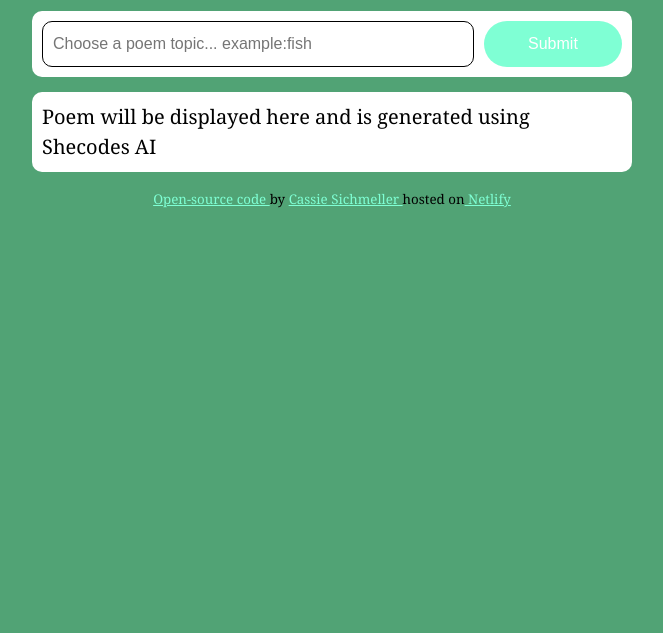
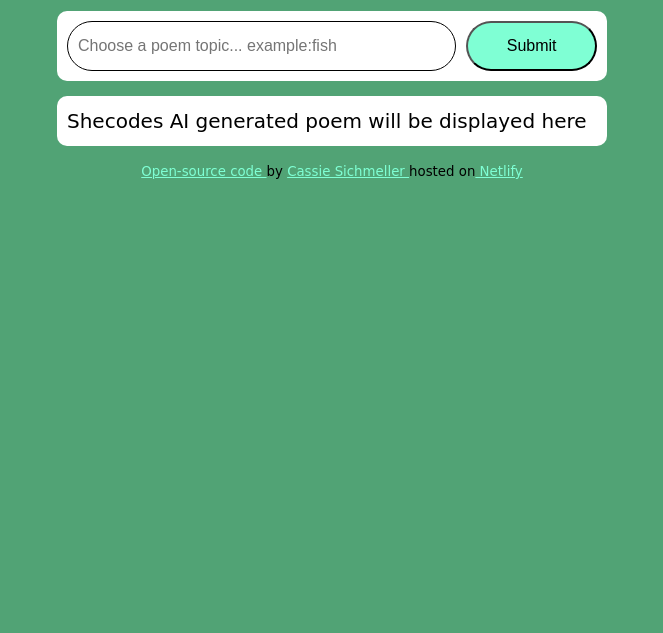
Before and after one commit to CodeCassie4169E1/poem-project, a plain HTML site: page index.html in a window 1280 px wide. Shown: the part 167-800 px from the top of the page, without its empty margins (308-971 px from the left). Drawn offline with nearby package versions, Linux system fonts and the light colour scheme.

Commit message:
final touches commit

```diff
--- a/index.html
+++ b/index.html
@@ -11,7 +11,7 @@
   <body>
     <div class="container">
       <header>
-        <h1>AI Poem Generator</h1>
+        <h1>🅰️ℹ️ Poem Generator 🤖</h1>
       </header>
       <main>
         <form id="poem-form">
@@ -22,10 +22,15 @@
             class="prompt"
             id="user-word"
           />
-          <input type="button" class="submit-button" value="Submit" />
+          <input
+            type="button"
+            id="button"
+            class="submit-button"
+            value="Submit"
+          />
         </form>
         <div class="poem" id="poem">
-          Poem will be displayed here and is generated using Shecodes AI
+          Shecodes AI generated poem will be displayed here
         </div>
       </main>
       <footer>
--- a/src/index.js
+++ b/src/index.js
@@ -21,5 +21,5 @@ function generatePoem(event) {
   axios.get(apiURL).then(displayPoem);
 }
 
-let poemFormElement = document.querySelector("#poem-form");
-poemFormElement.addEventListener("submit", generatePoem);
+let buttonElement = document.querySelector("#button");
+buttonElement.addEventListener("click", generatePoem);
--- a/src/style.css
+++ b/src/style.css
@@ -1,13 +1,13 @@
 body {
   background-color: rgb(81, 163, 117);
-  font-family: Cambria, Cochin, Georgia, Times, "Times New Roman", serif;
+  font-family: cursive;
 }
 a {
-  color: aquamarine;
+  color: #7fffd4;
 }
 .container {
   margin: 100px auto;
-  max-width: 600px;
+  max-width: 550px;
 }
 
 h1 {
@@ -18,7 +18,7 @@ h1 {
 }
 form {
   padding: 10px;
-  background-color: white;
+  background-color: #fff;
   border-radius: 10px;
   display: flex;
   margin-bottom: 15px;
@@ -28,22 +28,21 @@ form {
   border: 1px solid;
   width: 80%;
   font-size: 16px;
-  border-radius: 10px;
+  border-radius: 50px;
   line-height: 20px;
 }
 .submit-button {
   margin-left: 10px;
-  background-color: aquamarine;
-  color: white;
-  border: none;
+  background-color: #7fffd4;
+  color: black;
   width: 150px;
   font-size: 16px;
   border-radius: 50px;
-  padding: 14px 24px;
+  padding: 14px 1px;
 }
 .poem {
   padding: 10px;
-  background-color: white;
+  background-color: #fff;
   border-radius: 10px;
   font-size: 20px;
   line-height: 1.5;
```
